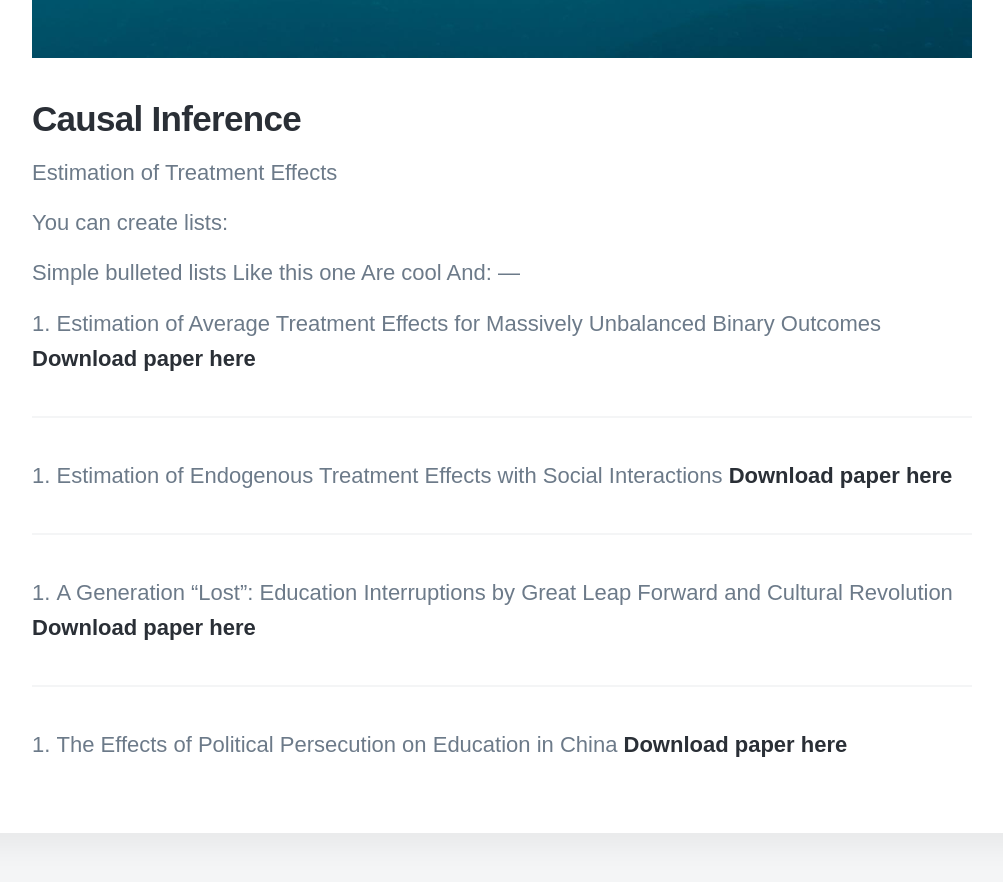
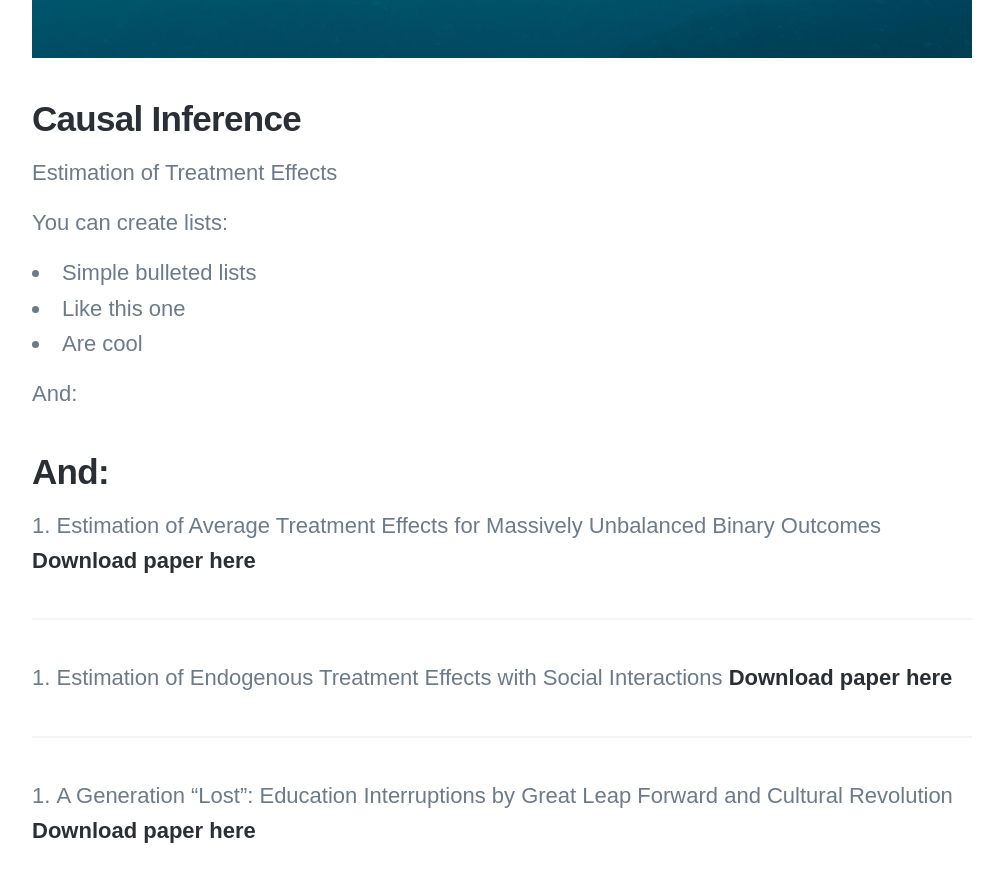
Before and after one commit to lilyliupro/finance, a Jekyll site: the page built from _projects/2018-06-30-demo-project.md, in a window 1280 px wide and 900 px high, scrolled down 1073 px. Shown: the top 882 px of the window, without its empty margins (138-1141 px from the left). Built offline with Jekyll 4.4.1, drawn with Linux system fonts in a browser that asks for light colours; nearby versions of some CDN libraries; some web fonts are replaced; some of the changed lines change nothing that is shown.

Commit message:
Update 2018-06-30-demo-project.md

```diff
--- a/_projects/2018-06-30-demo-project.md
+++ b/_projects/2018-06-30-demo-project.md
@@ -15,9 +15,12 @@ Estimation of Treatment Effects
 
 You can create lists:
 
-Simple bulleted lists
-Like this one
-Are cool
+* Simple bulleted lists
+* Like this one
+* Are cool
+
+And:
+
 And:
 ---
 1. Estimation of Average Treatment Effects for Massively Unbalanced Binary Outcomes
```
